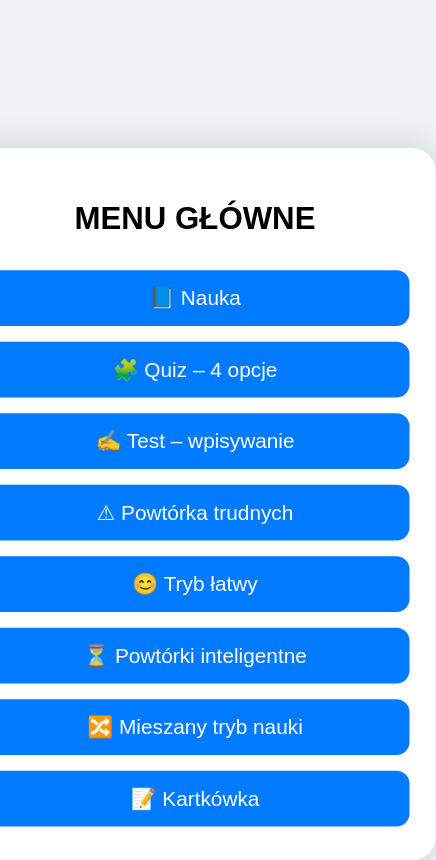
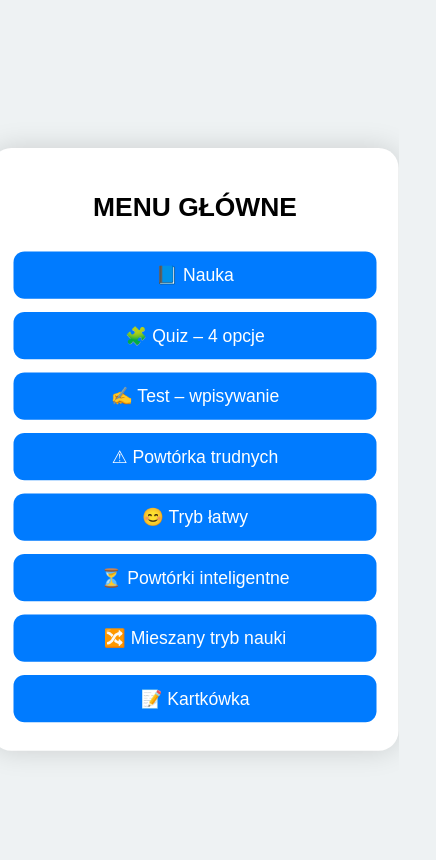
Before and after one commit to szymon-sowinski/niemiecki-apka, a plain HTML site: page index.html in a window 390 px wide. Shown: the whole page, 436 px wide, since content can reach past the window. Drawn offline with Linux system fonts and the light colour scheme.

Commit message:
Reduce scaling factor for mobile app to improve visibility on small screens

```diff
--- a/index.html
+++ b/index.html
@@ -108,7 +108,7 @@
 
     @media (max-width: 480px) {
         #app {
-            transform: scale(1.3);
+            transform: scale(1.1);
             transform-origin: top center;
         }
     }
```
